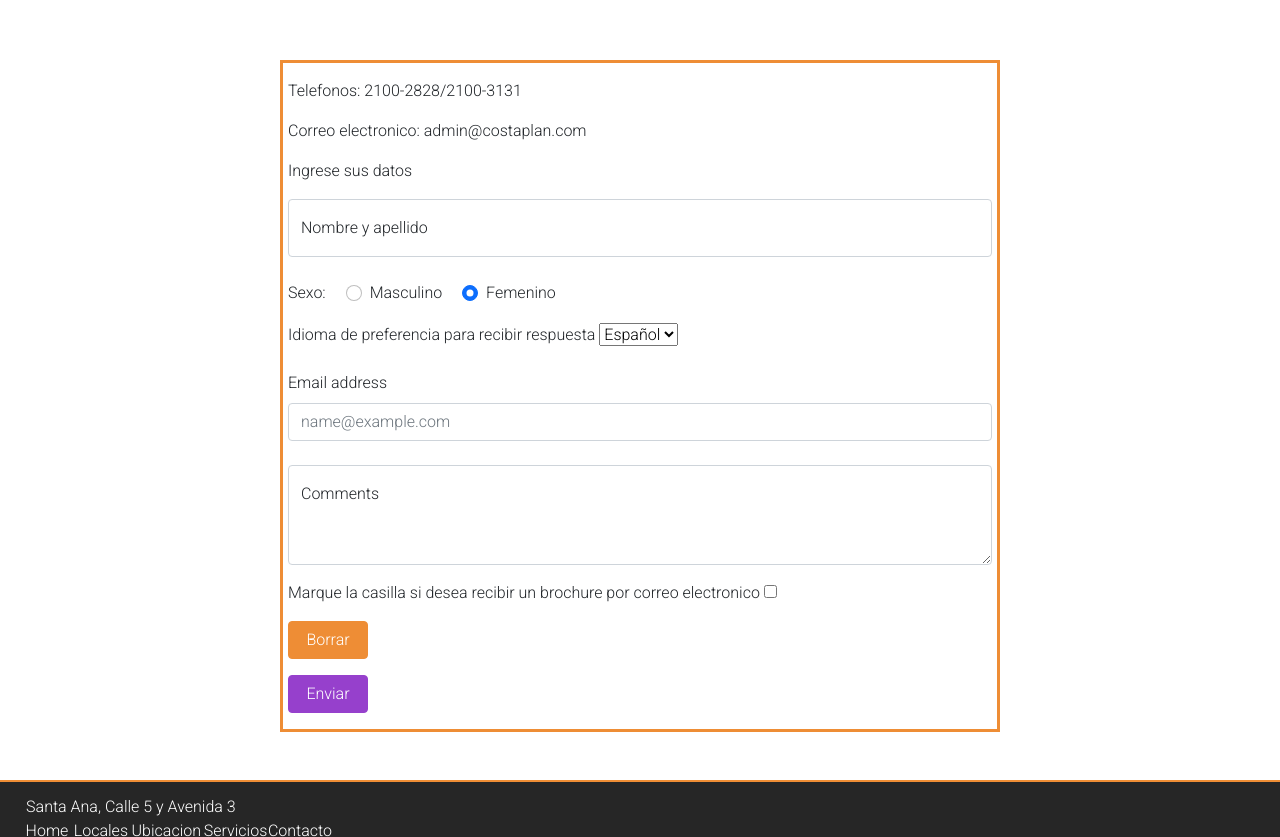
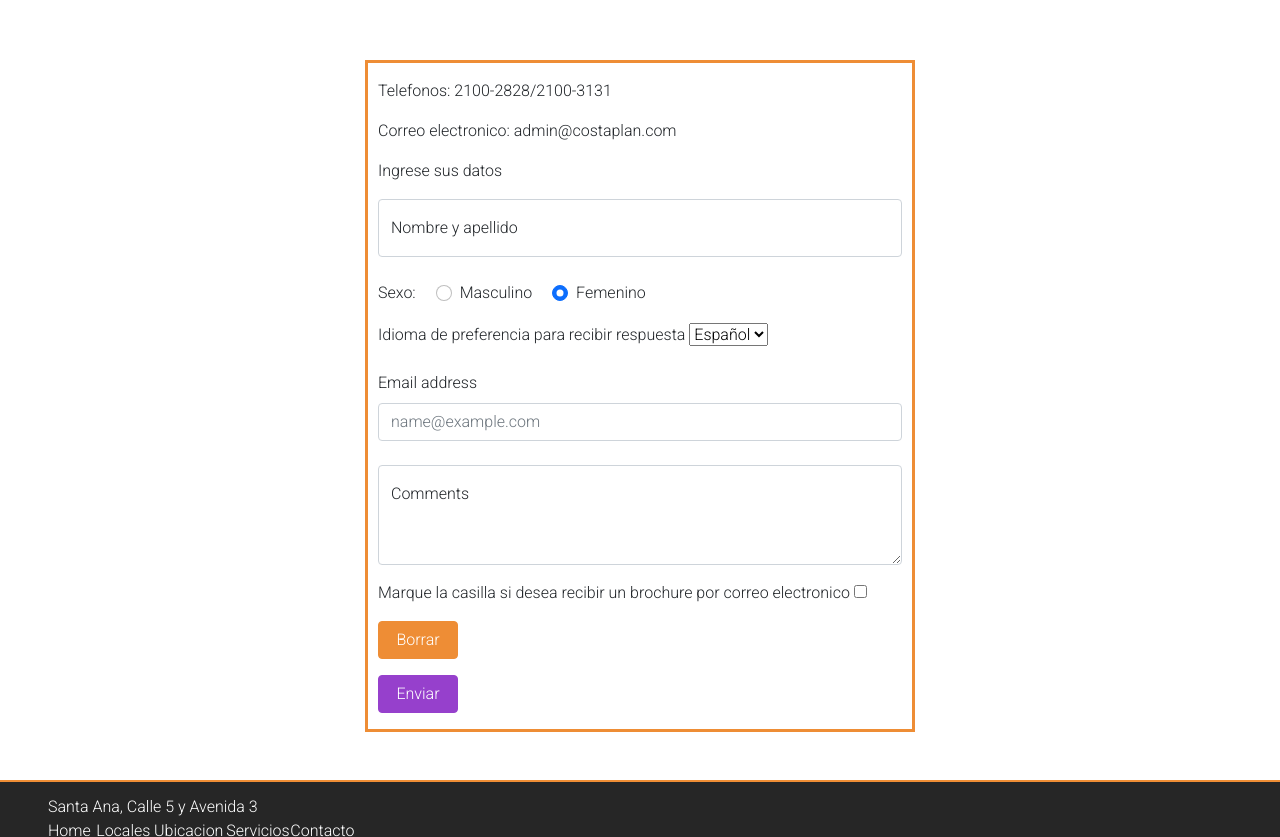
Before and after one commit to GonzaloGarciaCalvo/Proyecto_Final_DesarrolloWeb_Coderhouse, a website: page pages/contacto.html in a window 1280 px wide. Shown: the part 225-1062 px from the top of the page. Drawn offline with nearby package versions, Linux system fonts and the light colour scheme.

Commit message:
cambio en margen del footer

```diff
--- a/scss/_layout.scss
+++ b/scss/_layout.scss
@@ -101,8 +101,8 @@
     border-top: 2px solid $naranja-marca;
     padding-top: 0.8rem;
     &__direccion {
-        padding-left: 2%;
-        margin-left: 0.75rem;
+        /* padding-left: 0.5rem; */
+        margin-left: 3rem;
     }
     &--display {
         display: flex;
@@ -117,7 +117,7 @@
         display: flex;
         flex-direction: column;
         justify-content: center;
-        padding-left: 2%;
+        margin-left: 3rem;
         padding-top: 5px;
         width: 75%;
     }
@@ -134,7 +134,9 @@
     font-size: 16px;
     display: flex;
     flex-direction: row;
-    margin-left: 0.85rem;
+    /* margin-left: 0.85rem; */
+    padding-left: 0;
+    margin-left: 2.25rem;
 }
 .mapaDeSitio a {
     color: white;
--- a/scss/_pages.scss
+++ b/scss/_pages.scss
@@ -188,8 +188,9 @@
 }
 .recuadroContacto {
     border: 3px solid $naranja-marca;
-    width: 90vh;
-    padding: 5px;
+    width: 55vw;
+    max-width: 550px;
+    padding: 10px;
     margin-bottom: 1rem;
 }
 @each $boton, $color in $mapaColores{  /*  genera botones para contacto */
```
Also changed, not shown: css/destino.css.
